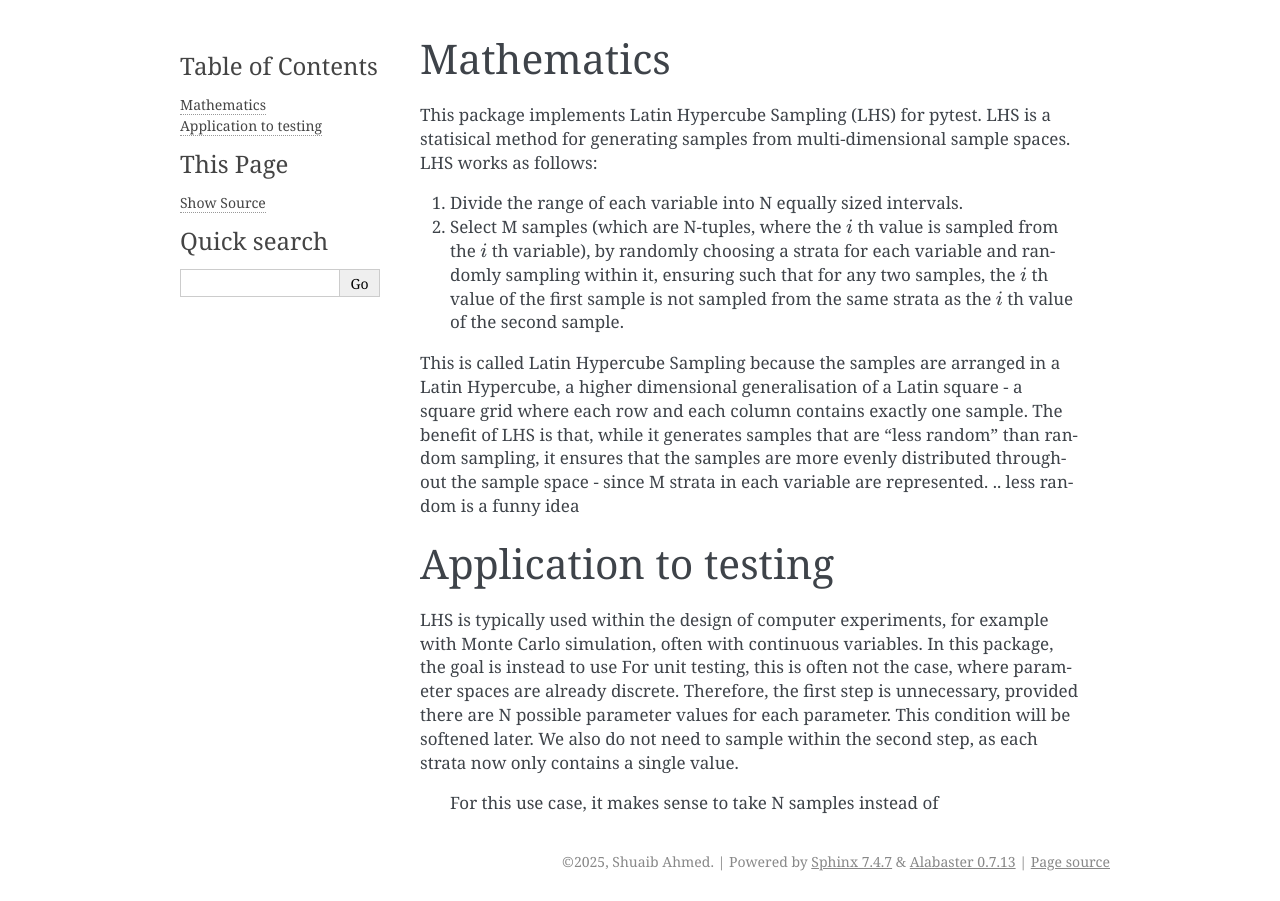
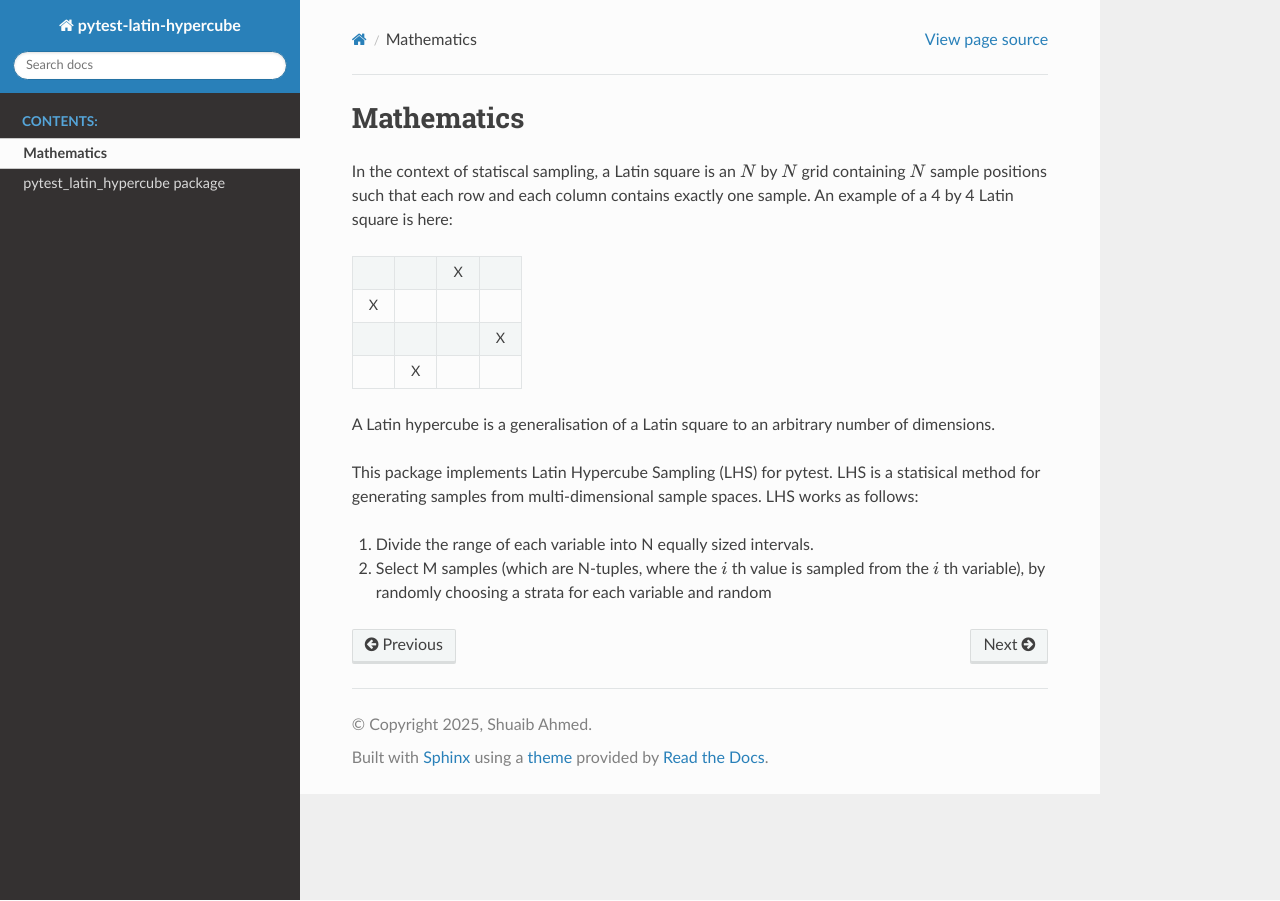
Before and after one commit to pytest-latin-hypercube/pytest-latin-hypercube, a Sphinx documentation site: the page built from docs/source/maths.rst, in a window 1280 px wide. Built offline with Sphinx 7.4.7 and the Read the Docs theme 3.1.0, drawn with Linux system fonts in a browser that asks for light colours.

Commit message:
Update docs

```diff
--- a/docs/source/conf.py
+++ b/docs/source/conf.py
@@ -14,7 +14,8 @@ release = '0.1'
 # -- General configuration ---------------------------------------------------
 # https://www.sphinx-doc.org/en/master/usage/configuration.html#general-configuration
 
-extensions = []
+extensions = ['sphinx.ext.autodoc',
+              'sphinx.ext.napoleon']
 
 templates_path = ['_templates']
 exclude_patterns = []
@@ -24,5 +25,5 @@ exclude_patterns = []
 # -- Options for HTML output -------------------------------------------------
 # https://www.sphinx-doc.org/en/master/usage/configuration.html#options-for-html-output
 
-html_theme = 'alabaster'
+html_theme = 'sphinx_rtd_theme'
 html_static_path = ['_static']
--- a/docs/source/maths.rst
+++ b/docs/source/maths.rst
@@ -1,26 +1,37 @@
-:orphan:
+
 
 .. default-role:: math
 
 Mathematics
 ===========
+In the context of statiscal sampling, a Latin square is an `N` by `N` grid containing `N` sample positions such that each row and each column contains exactly one sample.
+An example of a 4 by 4 Latin square is here:
+
+.. list-table::
+    :widths: 30, 30, 30, 30
+    :header-rows: 0
+
+    * -
+      -
+      - X
+      -
+    * - X
+      -
+      -
+      -
+    * -
+      -
+      -
+      - X
+    * -
+      - X
+      -
+      -
+
+A Latin hypercube is a generalisation of a Latin square to an arbitrary number of dimensions.
 
 This package implements Latin Hypercube Sampling (LHS) for pytest. LHS is a statisical method for generating samples from multi-dimensional sample spaces.
 LHS works as follows:
 
 #. Divide the range of each variable into N equally sized intervals.
-#. Select M samples (which are N-tuples, where the `i` th value is sampled from the `i` th variable), by randomly choosing a strata for each variable and randomly sampling within it, ensuring such that for any two samples, the `i` th value of the first sample is not sampled from the same strata as the `i` th value of the second sample.
-
-This is called Latin Hypercube Sampling because the samples are arranged in a Latin Hypercube, a higher dimensional generalisation of a Latin square -
-a square grid where each row and each column contains exactly one sample. The benefit of LHS is that, while it generates samples that are "less random" than
-random sampling, it ensures that the samples are more evenly distributed throughout the sample space - since M strata in each variable are represented.
-.. less random is a funny idea
-
-Application to testing
-======================
-LHS is typically used within the design of computer experiments, for example with Monte Carlo simulation, often with continuous variables. In this package, the goal
-is instead to use For unit testing, this
-is often not the case, where parameter spaces are already discrete. Therefore, the first step is unnecessary, provided there are N possible parameter values for
-each parameter. This condition will be softened later. We also do not need to sample within the second step, as each strata now only contains a single value.
-
- For this use case, it makes sense to take N samples instead of
+#. Select M samples (which are N-tuples, where the `i` th value is sampled from the `i` th variable), by randomly choosing a strata for each variable and random
--- /dev/null
+++ b/docs/source/modules.rst
@@ -0,0 +1,7 @@
+pytest_latin_hypercube
+======================
+
+.. toctree::
+   :maxdepth: 4
+
+   pytest_latin_hypercube
--- /dev/null
+++ b/docs/source/pytest_latin_hypercube.rst
@@ -0,0 +1,10 @@
+pytest\_latin\_hypercube package
+================================
+
+Module contents
+---------------
+
+.. automodule:: pytest_latin_hypercube.latin_hypercube
+   :members:
+   :undoc-members:
+   :show-inheritance:
```
Also changed, not shown: docs/source/index.rst (+6 -3 lines).
